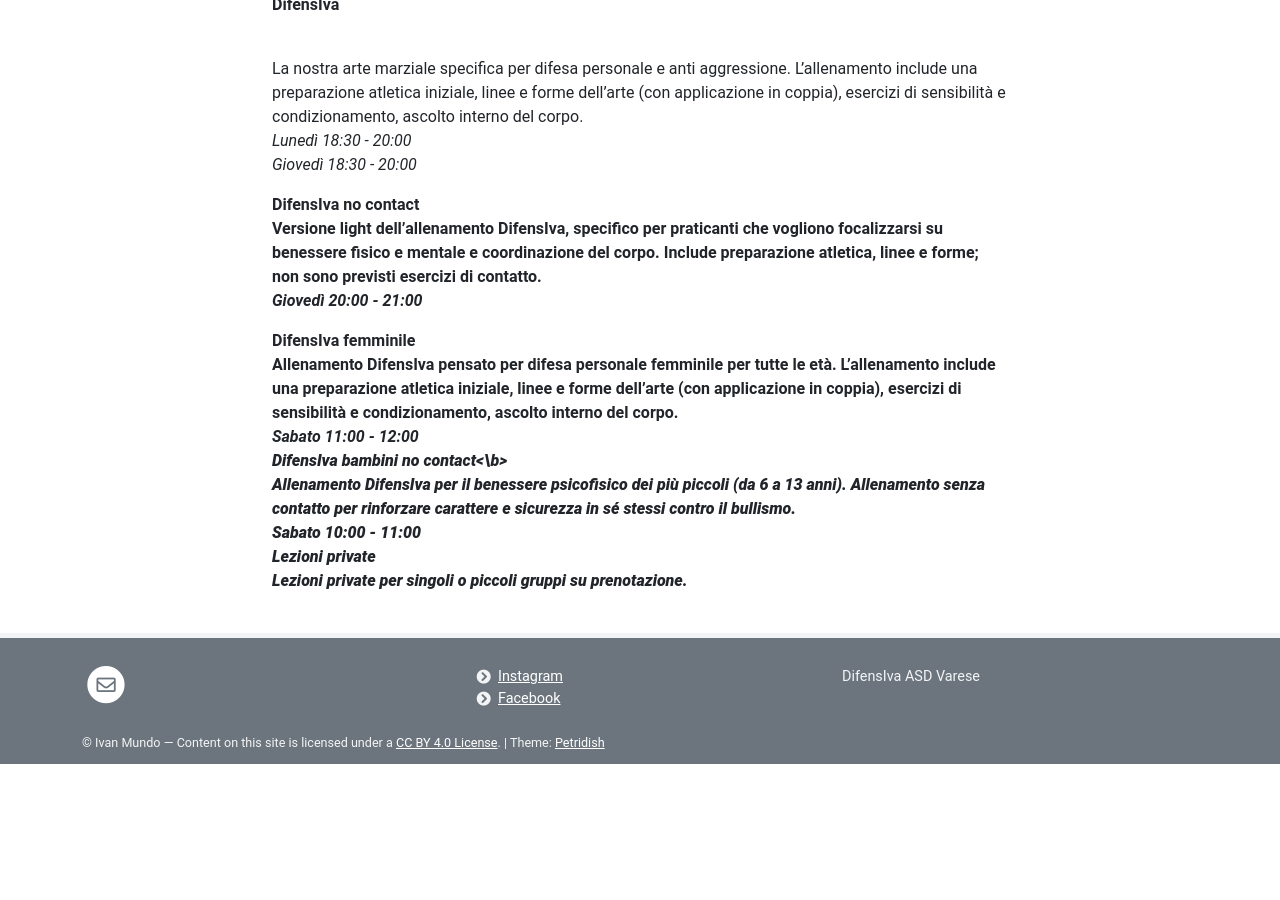
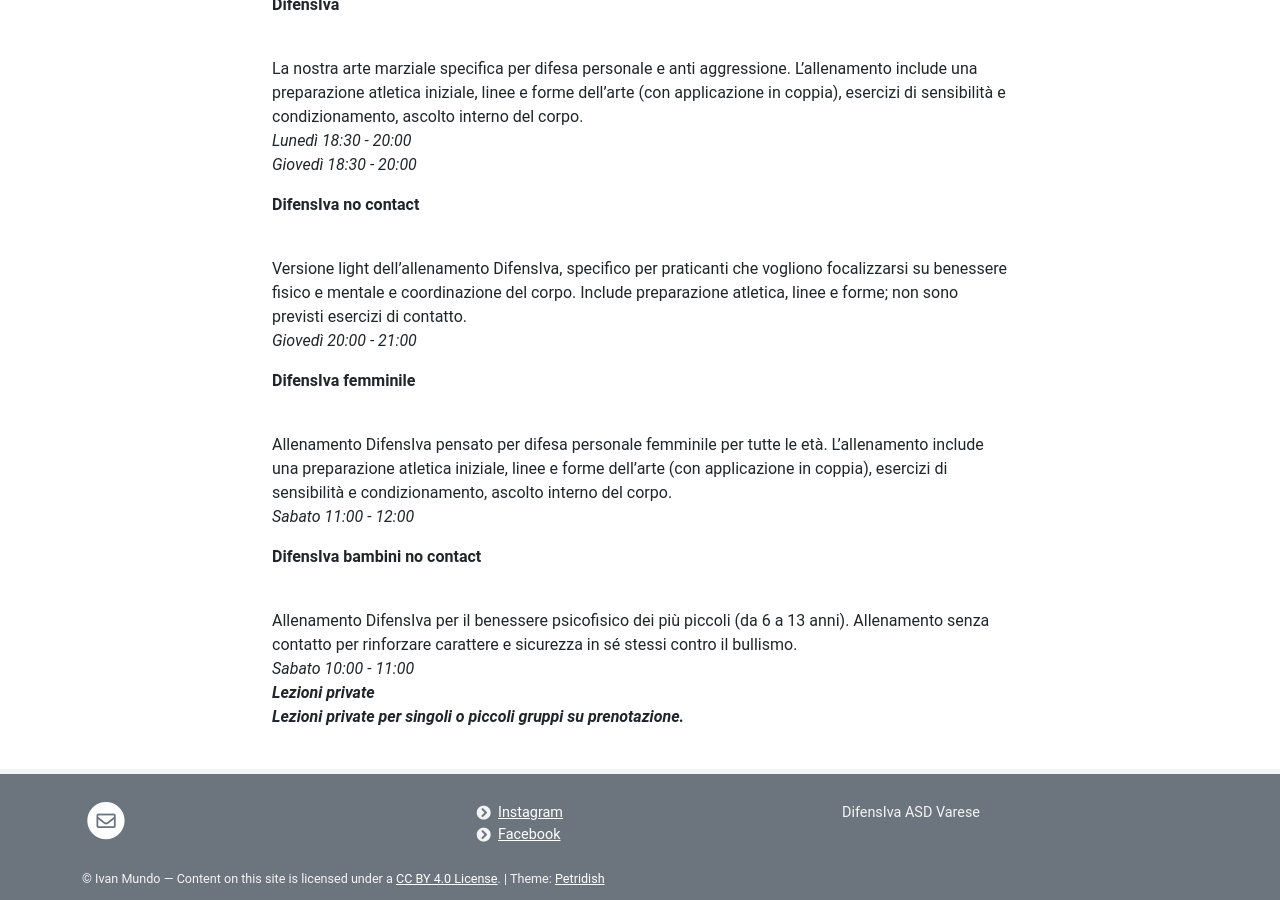
Before and after one commit to difensiva-varese/difensiva, a Jekyll site: the page built from pages/attestati.md, in a window 1280 px wide and 900 px high, scrolled down 746 px. Built offline with Jekyll 4.4.1, drawn with Linux system fonts in a browser that asks for light colours; before the commit the page ends 1510 px from its top, so only the background shows below that.

Commit message:
modifica corsi

```diff
--- a/pages/attestati.md
+++ b/pages/attestati.md
@@ -13,16 +13,20 @@ I nostri corsi attivi da settembre a giugno:
 <br><em>Giovedì 18:30 - 20:00
 
 <b>DifensIva no contact
+
 <br>Versione light dell'allenamento DifensIva, specifico per praticanti che vogliono focalizzarsi su benessere fisico e mentale e coordinazione del corpo.
 Include preparazione atletica, linee e forme; non sono previsti esercizi di contatto.
 <br><em>Giovedì 20:00 - 21:00
 <br>
 
 <b>DifensIva femminile
+
 <br>Allenamento DifensIva pensato per difesa personale femminile per tutte le età. L'allenamento include una preparazione atletica iniziale, linee e forme dell'arte (con applicazione in coppia), esercizi di sensibilità e condizionamento, ascolto interno del corpo.
 <br><em>Sabato 11:00 - 12:00
 <br>
-<b>DifensIva bambini no contact<\b>
+
+<b>DifensIva bambini no contact
+
 <br>Allenamento DifensIva per il benessere psicofisico dei più piccoli (da 6 a 13 anni). Allenamento senza contatto per rinforzare carattere e sicurezza in sé stessi contro il bullismo.
 <br><em>Sabato 10:00 - 11:00
 <br>
```
Also changed, not shown: 1 other file.
